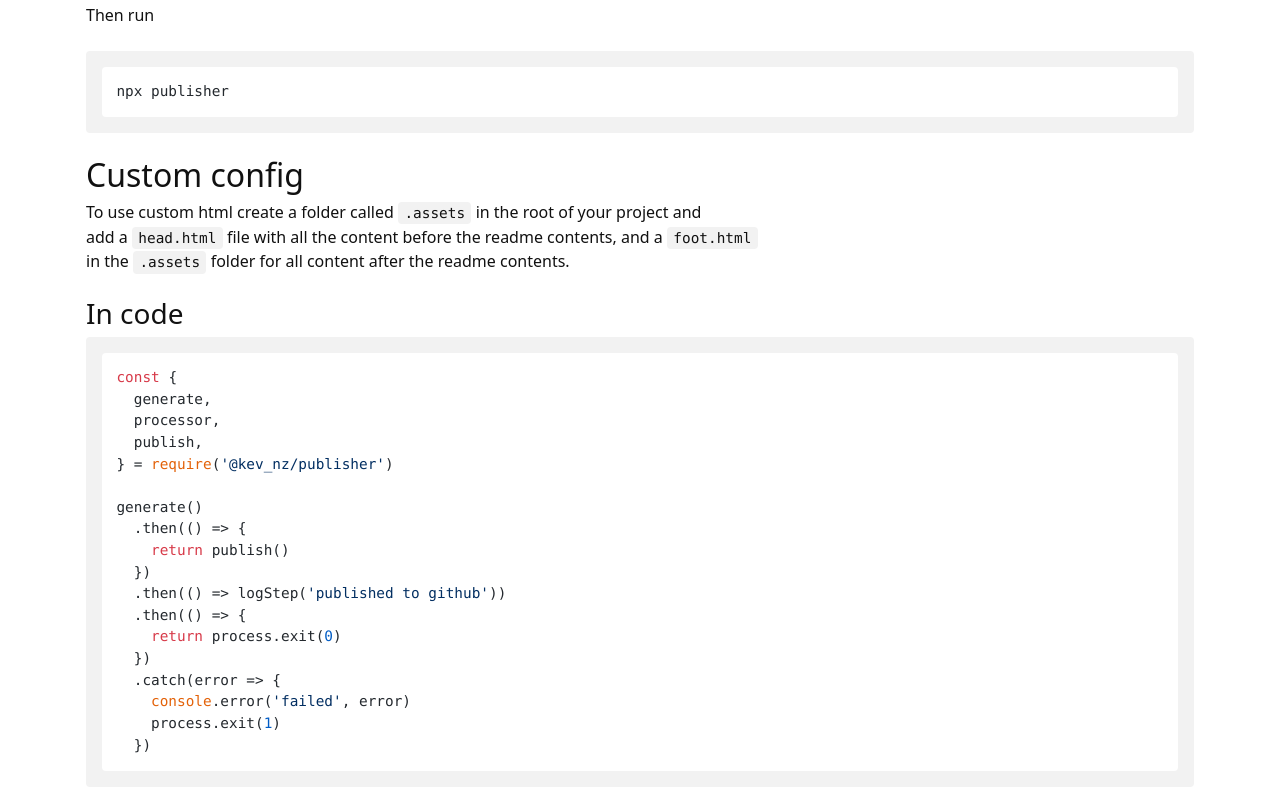
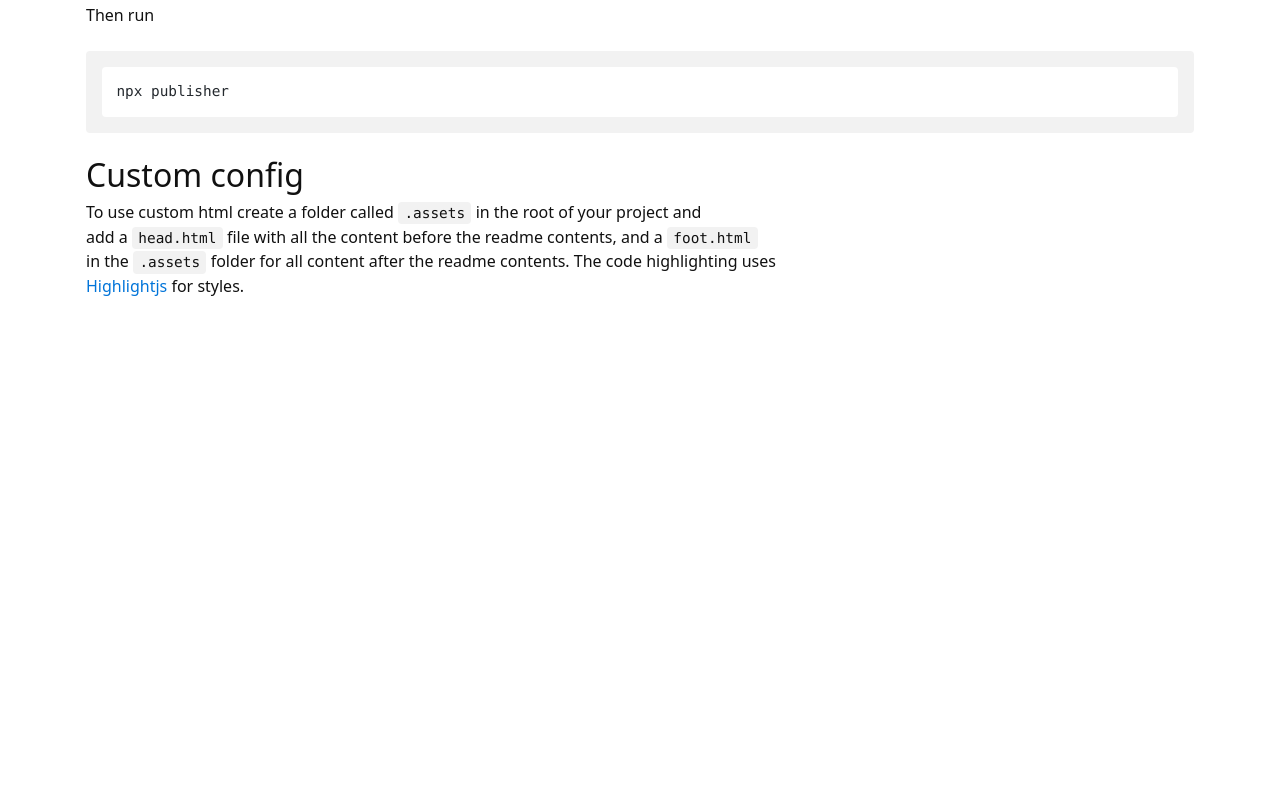
Before and after one commit to Kevnz/publisher, a plain HTML site: page index.html in a window 1280 px wide. Shown: the part 571-1382 px from the top of the page. After the commit the page ends 893 px from the top, so only its background shows below. Drawn offline with nearby package versions, Linux system fonts and the light colour scheme.

Commit message:
Publisher generated commit [ci skip]

```diff
--- a/index.html
+++ b/index.html
@@ -22,26 +22,8 @@
 <h2 id="custom-config">Custom config</h2>
 <p>To use custom  html create a folder called <code>.assets</code> in the root of your project and<br />
 add a <code>head.html</code> file with all the content before the readme contents, and a <code>foot.html</code><br />
-in the <code>.assets</code> folder for all content after the readme contents.</p>
-<h3 id="in-code">In code</h3>
-<pre><code class="hljs js language-js"><span class="hljs-keyword">const</span> {
-  generate,
-  processor,
-  publish,
-} = <span class="hljs-built_in">require</span>(<span class="hljs-string">'@kev_nz/publisher'</span>)
-
-generate()
-  .then(<span class="hljs-function"><span class="hljs-params">()</span> =&gt;</span> {
-    <span class="hljs-keyword">return</span> publish()
-  })
-  .then(<span class="hljs-function"><span class="hljs-params">()</span> =&gt;</span> logStep(<span class="hljs-string">'published to github'</span>))
-  .then(<span class="hljs-function"><span class="hljs-params">()</span> =&gt;</span> {
-    <span class="hljs-keyword">return</span> process.exit(<span class="hljs-number">0</span>)
-  })
-  .catch(<span class="hljs-function"><span class="hljs-params">error</span> =&gt;</span> {
-    <span class="hljs-built_in">console</span>.error(<span class="hljs-string">'failed'</span>, error)
-    process.exit(<span class="hljs-number">1</span>)
-  })</code></pre>
+in the <code>.assets</code> folder for all content after the readme contents. The code highlighting uses<br />
+<a href="https://highlightjs.org/">Highlightjs</a> for styles.</p>
   </div>
 <script async src="https://www.googletagmanager.com/gtag/js?id=UA-64038939-2"></script>
 <script>
```
